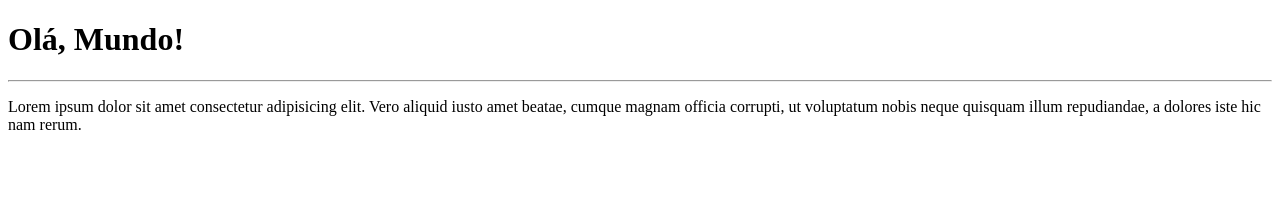
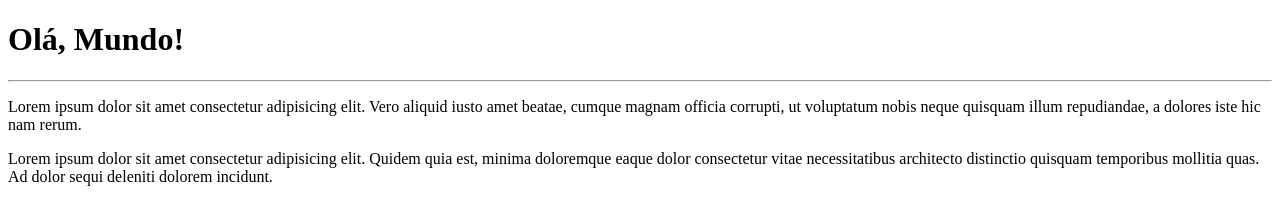
Before and after one commit to athiliovilela/Ola-Mundo, a plain HTML site: page site-exemplo/index.html in a window 1280 px wide. Drawn offline with Linux system fonts and the light colour scheme.

Commit message:
Adicionei um parágrafo

```diff
--- a/site-exemplo/index.html
+++ b/site-exemplo/index.html
@@ -10,5 +10,6 @@
    <h1>Olá, Mundo!</h1>
    <hr>
    <p>Lorem ipsum dolor sit amet consectetur adipisicing elit. Vero aliquid iusto amet beatae, cumque magnam officia corrupti, ut voluptatum nobis neque quisquam illum repudiandae, a dolores iste hic nam rerum.</p>
+   <p>Lorem ipsum dolor sit amet consectetur adipisicing elit. Quidem quia est, minima doloremque eaque dolor consectetur vitae necessitatibus architecto distinctio quisquam temporibus mollitia quas. Ad dolor sequi deleniti dolorem incidunt.</p>
 </body>
 </html>
```
